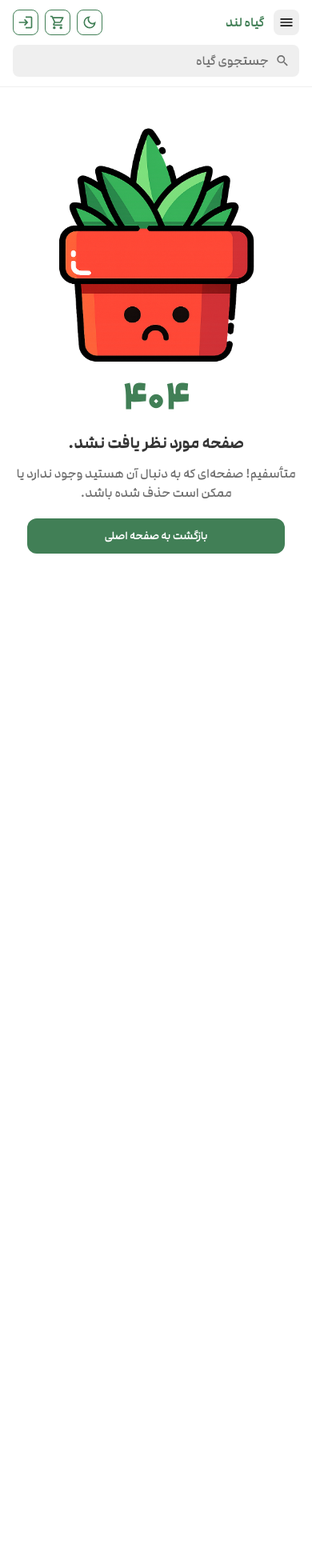
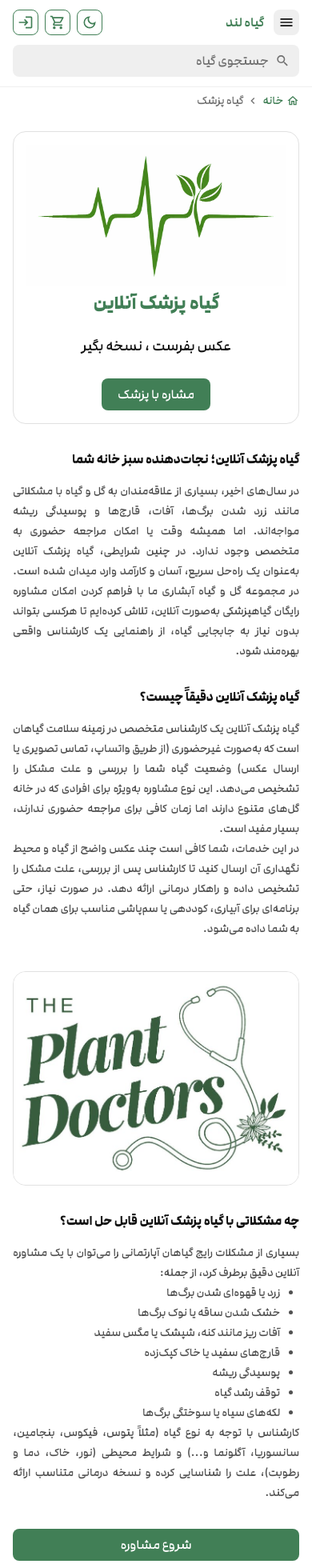
Before and after one commit to alisadeghi192/nextjs-full-stack-ecommerce-giahland, a Next.js app: page /plant-doctor in a window 390 px wide. Before the commit this address had no page. Shown: the top 1960 px of the page at 80% size. Before the commit the page ends 844 px from the top, so only its background shows below. Built offline with nearby package versions, Linux system fonts and the light colour scheme.

Commit message:
feat(plant-doctor): add responsive plant doctor page

```diff
--- /dev/null
+++ b/src/app/(public)/plant-doctor/page.tsx
@@ -0,0 +1,93 @@
+import Breadcrumb from "@/components/shared/ui/Breadcrumb";
+import Image from "next/image";
+import React from "react";
+
+export default function PlantDoctorPage() {
+  return (
+    <main className="container">
+      <Breadcrumb />
+      <section>
+        <div className="border-neutral4 m-auto flex w-80/100 items-center justify-center gap-x-20 rounded-2xl border max-xl:w-full max-lg:gap-x-10 max-md:flex-col max-md:p-4">
+          <Image
+            alt="plant-doctor"
+            src={"/images/plantDoctor.png"}
+            width={600}
+            height={380}
+            className="max-lg:w-100"
+          />
+          <div className="text-center">
+            <h1 className="text-primary text-2xl/11 font-bold">
+              گیاه پزشک آنلاین
+            </h1>
+            <p className="mt-4 mb-6 text-lg/8">عکس بفرست ، نسخه بگیر</p>
+            <button className="text-WHITE bg-primary m-auto flex h-10 w-34 cursor-pointer items-center justify-center rounded-lg">
+              مشاره با پزشک
+            </button>
+          </div>
+        </div>
+        <div className="mx-auto w-80/100 max-xl:w-full">
+          <h2 className="max-xs:text-base max-xs:mt-8 mt-10 mb-4 text-lg/8 font-bold">
+            گیاه پزشک آنلاین؛ نجات‌دهنده سبز خانه شما
+          </h2>
+          <p className="text-neutral10 max-xs:text-sm/6.25 text-justify leading-7.25">
+            در سال‌های اخیر، بسیاری از علاقه‌مندان به گل و گیاه با مشکلاتی مانند
+            زرد شدن برگ‌ها، آفات، قارچ‌ها و پوسیدگی ریشه مواجه‌اند. اما همیشه
+            وقت یا امکان مراجعه حضوری به متخصص وجود ندارد. در چنین شرایطی، گیاه
+            پزشک آنلاین به‌عنوان یک راه‌حل سریع، آسان و کارآمد وارد میدان شده
+            است. در مجموعه گل و گیاه آبشاری ما با فراهم کردن امکان مشاوره رایگان
+            گیاهپزشکی به‌صورت آنلاین، تلاش کرده‌ایم تا هرکسی بتواند بدون نیاز به
+            جابجایی گیاه، از راهنمایی یک کارشناس واقعی بهره‌مند شود.
+          </p>
+          <h2 className="max-xs:text-base max-xs:mt-8 mt-10 mb-4 text-lg/8 font-bold">
+            گیاه پزشک آنلاین دقیقاً چیست؟
+          </h2>
+          <p className="text-neutral10 max-xs:text-sm/6.25 text-justify leading-7.25">
+            گیاه پزشک آنلاین یک کارشناس متخصص در زمینه سلامت گیاهان است که
+            به‌صورت غیرحضوری (از طریق واتساپ، تماس تصویری یا ارسال عکس) وضعیت
+            گیاه شما را بررسی و علت مشکل را تشخیص می‌دهد. این نوع مشاوره به‌ویژه
+            برای افرادی که در خانه گل‌های متنوع دارند اما زمان کافی برای مراجعه
+            حضوری ندارند، بسیار مفید است.
+            <br /> در این خدمات، شما کافی است چند عکس واضح از گیاه و محیط
+            نگهداری آن ارسال کنید تا کارشناس پس از بررسی، علت مشکل را تشخیص داده
+            و راهکار درمانی ارائه دهد. در صورت نیاز، حتی برنامه‌ای برای آبیاری،
+            کوددهی یا سم‌پاشی مناسب برای همان گیاه به شما داده می‌شود.
+          </p>
+        </div>
+        <div className="border-neutral4 mx-auto mt-10 w-fit overflow-hidden rounded-2xl border">
+          <Image
+            alt="plant-doctor"
+            src={"/images/plantDoctor2.jpg"}
+            width={450}
+            height={350}
+          />
+        </div>
+        <div className="mx-auto w-80/100 max-xl:w-full">
+          <h2 className="max-xs:text-base max-xs:mt-8 mt-10 mb-4 text-lg/8 font-bold">
+            چه مشکلاتی با گیاه پزشک آنلاین قابل حل است؟
+          </h2>
+          <p className="text-neutral10 max-xs:text-sm/6.25 text-justify leading-7.25">
+            بسیاری از مشکلات رایج گیاهان آپارتمانی را می‌توان با یک مشاوره
+            آنلاین دقیق برطرف کرد، از جمله:
+          </p>
+          <ul className="text-neutral10 max-xs:text-sm/6.25 list-disc pr-6 text-justify leading-7.25">
+            <li>زرد یا قهوه‌ای شدن برگ‌ها</li>
+            <li>خشک شدن ساقه یا نوک برگ‌ها</li>
+            <li>آفات ریز مانند کنه، شپشک یا مگس سفید</li>
+            <li>قارچ‌های سفید یا خاک کپک‌زده</li>
+            <li>پوسیدگی ریشه</li>
+            <li>توقف رشد گیاه</li>
+            <li>لکه‌های سیاه یا سوختگی برگ‌ها</li>
+          </ul>
+          <p className="text-neutral10 max-xs:text-sm/6.25 text-justify leading-7.25">
+            کارشناس با توجه به نوع گیاه (مثلاً پتوس، فیکوس، بنجامین، سانسوریا،
+            آگلونما و...) و شرایط محیطی (نور، خاک، دما و رطوبت)، علت را شناسایی
+            کرده و نسخه درمانی متناسب ارائه می‌کند.
+          </p>
+          <button className="text-WHITE bg-primary max-xs:mt-8 max-xs:w-full m-auto mt-10 flex h-10 w-52.5 cursor-pointer items-center justify-center rounded-lg">
+            شروع مشاوره
+          </button>
+        </div>
+      </section>
+    </main>
+  );
+}
```
Also changed, not shown: public/images/plantDoctor.png (added), public/images/plantDoctor2.jpg (added).
